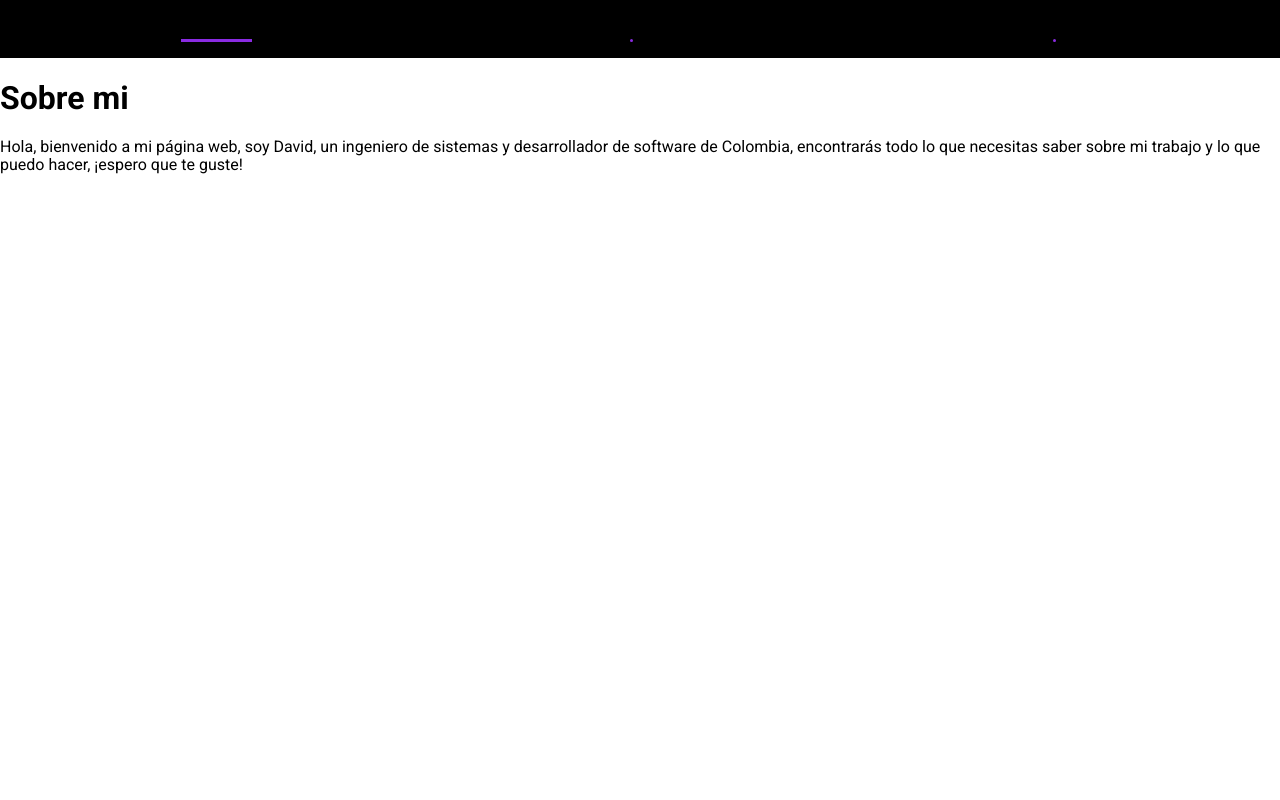
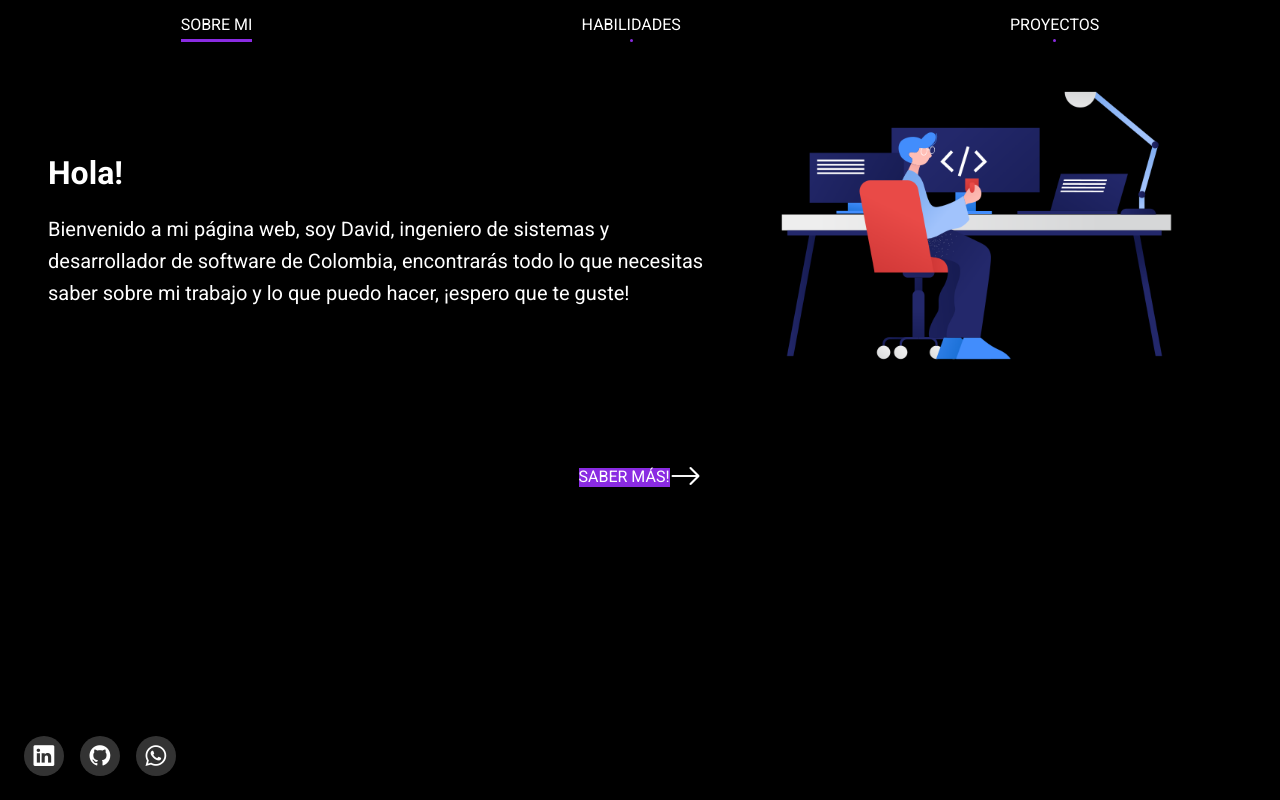
Before and after one commit to dm73994/portfolio, a React (Vite) app: page /me in a window 1280 px wide. Built offline with nearby package versions, Linux system fonts and the light colour scheme.

Commit message:
about section

```diff
--- a/index.html
+++ b/index.html
@@ -9,7 +9,7 @@
     <link rel="preconnect" href="https://fonts.googleapis.com">
     <link rel="preconnect" href="https://fonts.gstatic.com" crossorigin>
     <link href="https://fonts.googleapis.com/css2?family=Roboto:wght@100;300;400;500;700&display=swap" rel="stylesheet">
-
+    <link rel="stylesheet" href="https://cdn.jsdelivr.net/npm/bootstrap-icons@1.9.1/font/bootstrap-icons.css">
   </head>
   <body>
     <div id="root"></div>
--- a/package.json
+++ b/package.json
@@ -11,12 +11,14 @@
     "i18next": "^22.0.3",
     "react": "^18.0.0",
     "react-dom": "^18.0.0",
+    "react-helmet": "^6.1.0",
     "react-i18next": "^12.0.0",
     "react-router-dom": "^6.4.2"
   },
   "devDependencies": {
     "@types/react": "^18.0.0",
     "@types/react-dom": "^18.0.0",
+    "@types/react-helmet": "^6.1.5",
     "@vitejs/plugin-react": "^1.3.0",
     "typescript": "^4.6.3",
     "vite": "^2.9.15"
--- a/src/css/About.css
+++ b/src/css/About.css
@@ -1,6 +1,100 @@
 /* MOVIL */
 @media only screen and (max-width: 700px){
     .aboutContainer{
-
+        display: flex;
+        flex-direction: column;
+        justify-content: center;
+        align-items: center;
+    }
+    .about{
+        display: flex;
+        flex-direction: column;
+        justify-content: center;
+        align-items: center;
+    }
+    .about > a{
+        display: flex;
+        border-radius: 30px;
+        border: 1px solid #8a2be2;
+        padding: 0 3rem;
+        justify-content: center;
+        align-items: center;
+        background-color: #8a2be2;
+    }
+    a > div{
+        font-size: 2rem;
+        margin-left: .5rem;
+        background-color: #8a2be2;
+    }
+    .pNext{
+        background-color: #8a2be2;
+        text-align: justify;
     }
 }
+
+/** DESKTOP **/
+@media only screen and (min-width: 701px){
+    .aboutContainer{
+        display: flex;
+        flex-direction: row;
+        justify-content: space-around;
+        align-items: center;
+    }
+    .aboutContainer > article > p{
+        line-height: 2rem;
+        font-weight: normal;
+        font-size: 20px;
+    }
+    .about{
+        display: flex;
+        flex-direction: column;
+        justify-content: center;
+        align-items: center;
+    }
+    .about > a{
+        font-size: 2rem;
+        display: flex;
+        align-items: center;
+        justify-content: center;
+    }
+    .about > a:hover{
+        border: 1px solid #8a2be2;
+        padding-left: 30px;
+        padding-right: 30px;
+        border-radius: 30px;
+        cursor: pointer;
+    }
+    .about > a:hover .pNext{
+        font-size: small;
+    }
+    .pNext{
+        text-align: justify;
+        font-size: 0;
+        transition: all .5s cubic-bezier(0.075, 0.82, 0.165, 1);
+    }
+}
+
+/** GENERAL **/
+.imgCoder{
+    /* animation: rgb 5s infinite; */
+    filter: saturate(1);
+    width: 40vw;
+}
+
+@keyframes rgb{
+    0%{
+        filter: saturate(1);
+    }
+    25%{
+        filter: saturate(10);
+    }
+    50%{
+        filter: saturate(15);
+    }
+    75%{
+        filter: saturate(10);
+    }
+    100%{
+        filter: saturate(1);
+    }
+}
--- a/src/css/NavigationBar.css
+++ b/src/css/NavigationBar.css
@@ -26,6 +26,10 @@
         margin: 1rem 0;
         border-radius: 10px 20px;
     }
+    .navText{
+        background-color: transparent;
+        color: #000
+    }
 
     /* ANIMACION CLOSE OPEN MENU CONTAINER */
     .open{
@@ -45,7 +49,6 @@
 
         height: 2.5rem;
         width: 2.5rem;
-        background-color: black;
         position: absolute;
         z-index: 110;
         padding: .3rem;
--- a/src/css/styles.css
+++ b/src/css/styles.css
@@ -5,7 +5,8 @@
 /* GLOBALS */
 *,html, body{
     font-family: 'Roboto', sans-serif;
-    color: #000;
+    color: #fff;
+    background-color: #000;
 }
 *, *:before, *:after {
     box-sizing: inherit;
@@ -16,3 +17,57 @@ a{
     text-decoration: none;
     text-transform: uppercase;
 }
+
+h1,h2,h3,h4,h5,p{
+    color: #fff;
+}
+
+.container{
+    padding: 3rem;
+    padding-top: 0;
+}
+
+/** COMPONENTS **/
+.networks{
+    background-color: transparent;
+}
+.networks a{
+    position: relative;
+    display: block;
+    width: 40px;
+    height: 40px;
+    text-align: center;
+    background: #333;
+    border-radius: 50%;
+    font-size: 30px;
+    color: #fff !important;
+    transition: .5s;
+    margin: .5rem;
+}
+.networks a::before {
+    content: '';
+    position: absolute;
+    top: 0;
+    left: 0;
+    width: 100%;
+    height: 100%;
+    border-radius: 50%;
+    background: #8a2be2;
+    transition: .5s;
+    transform: scale(.9);
+    z-index: -1;
+}
+.networks a:hover::before {
+    transform: scale(1.1);
+    box-shadow: 0 0 15px #8a2be2;
+}
+
+.networks a:hover {
+    color: #8a2be2;
+    box-shadow: 0 0 5px #8a2be2;
+    text-shadow: 0 0 5px #8a2be2;
+}
+.red{
+    background: #333;
+    font-size: 1.3rem;
+}
--- a/src/lang/en.json
+++ b/src/lang/en.json
@@ -2,9 +2,10 @@
     "general": {
         "skills": "Skills",
         "about": "About me",
-        "projects": "Projects"
+        "projects": "Projects",
+        "hi": "Hi!"
     },
     "about": {
-        "description": "Hi! Welcom to my website, i'm David, a system ingenier and software developer from Colombia,  you will find all you need to know about my work and what can i do, hope you like it!"
+        "description": "Welcom to my website, i'm David, system ingenier and software developer from Colombia,  you will find all you need to know about my work and what can i do, hope you like it!"
     }
 }
--- a/src/lang/es.json
+++ b/src/lang/es.json
@@ -2,9 +2,11 @@
     "general": {
         "skills": "Habilidades",
         "about": "Sobre mi",
-        "projects": "Proyectos"
+        "projects": "Proyectos",
+        "hi": "Hola!",
+        "nextPage": "Saber más!"
     },
     "about": {
-        "description": "Hola, bienvenido a mi página web, soy David, un ingeniero de sistemas y desarrollador de software de Colombia, encontrarás todo lo que necesitas saber sobre mi trabajo y lo que puedo hacer, ¡espero que te guste!"
+        "description": "Bienvenido a mi página web, soy David, ingeniero de sistemas y desarrollador de software de Colombia, encontrarás todo lo que necesitas saber sobre mi trabajo y lo que puedo hacer, ¡espero que te guste!"
     }
 }
--- /dev/null
+++ b/src/pages/components/Networks.tsx
@@ -0,0 +1,25 @@
+import React from 'react'
+
+interface props{
+    style: {}
+}
+
+const Networks = ( {style}:props )=>{
+  return (
+    <div style={style} className='networks'>
+        <a target="_blank" href='https://www.linkedin.com/in/carlos-david-mesa-martinez-107503224/'>
+            <i className="bi bi-linkedin red"></i>
+        </a>
+
+        <a target="_blank" href='https://github.com/'>
+            <i className="bi bi-github red"></i>
+        </a>
+
+        <a target="_blank" href='https://api.whatsapp.com/send/?phone=%2B573122656289&text&type=phone_number&app_absent=0'>
+            <i className="bi bi-whatsapp red"></i>
+        </a>
+    </div>
+  )
+}
+
+export default Networks
--- a/src/pages/views/about/index.tsx
+++ b/src/pages/views/about/index.tsx
@@ -1,17 +1,48 @@
 import React from 'react'
 import Translate from '../../utils/Translate'
+import { Helmet } from "react-helmet";
+import { Navigate, useNavigate } from 'react-router-dom';
+import Networks from '../../components/Networks';
 
 const About = () => {
+
+  const navigation = useNavigate();
+
+  const nextPage = () => {
+    navigation('/skills', {
+      replace: false,
+    })
+  }
+
   return (
-    <section className='aboutContainer'>
-      <article>
-        <h1> {Translate('general.about')} </h1>
-        <p> {Translate('about.description')} </p>
-      </article>
+    <div className='about'>
+      <section className='aboutContainer container'>
+        <article>
+          <h1> {Translate('general.hi')} </h1>
+          <p> {Translate('about.description')} </p>
+        </article>
 
+        <article>
+          <img src='/assets/coder.png' className='imgCoder' />
+        </article>
+      </section>
 
+      <a onClick={nextPage}>
+        <p className='pNext'> {Translate('general.nextPage')} </p>
+        <div className="bi bi bi-arrow-right" ></div>
+      </a>
 
-    </section>
+      <Networks style={{
+        position: 'absolute',
+        left: 0,
+        bottom: 0,
+        display: 'flex',
+        flexDirection: 'row',
+        fontSize: '1.5rem',
+        justifyContent: 'space-around',
+        padding: '1rem'
+      }} />
+    </div>
   )
 }
 
--- a/vite.config.ts
+++ b/vite.config.ts
@@ -3,5 +3,8 @@ import react from '@vitejs/plugin-react'
 
 // https://vitejs.dev/config/
 export default defineConfig({
-  plugins: [react()]
+  plugins: [react()],
+  resolve: {
+    alias: [{ find: '@', replacement: '/src' }],
+  }
 })
```
Also changed, not shown: assets/coder.png (added), 1 other file (tests, documents, lock files or other folders).
